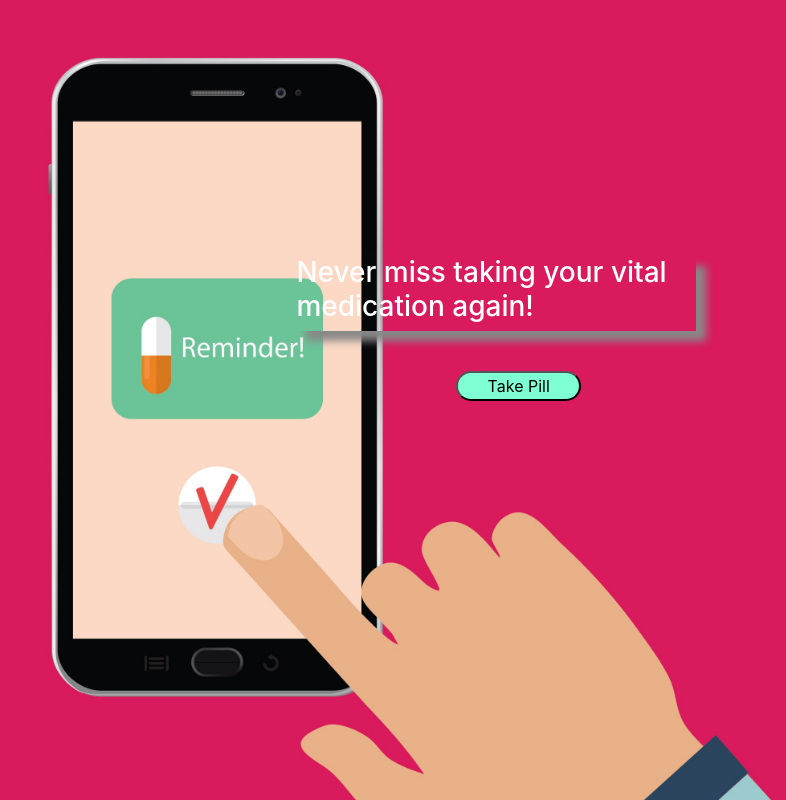
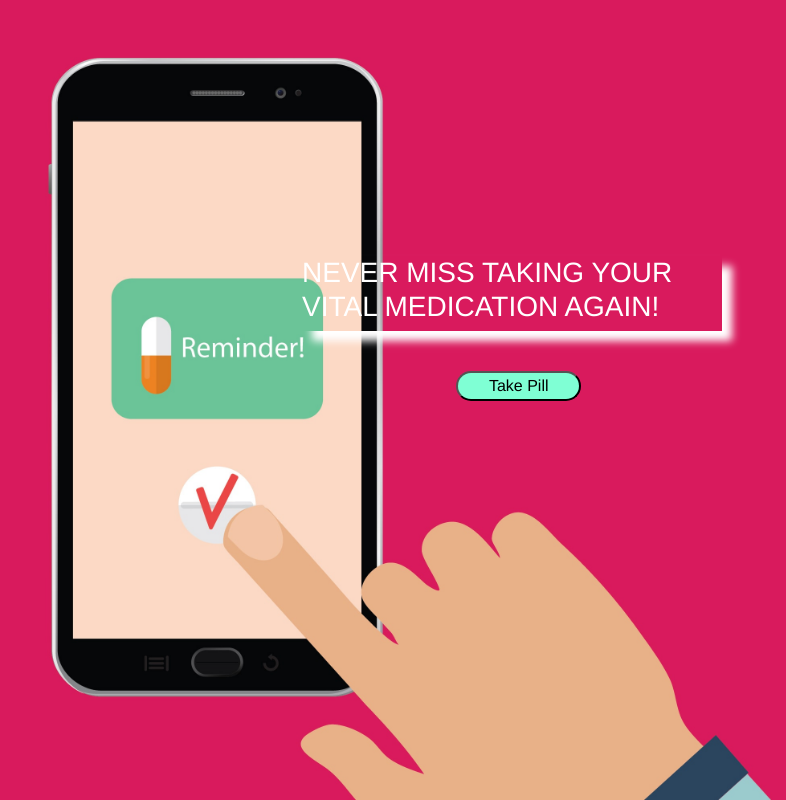
Before and after one commit to bcarrol2/pillTrackerWeb, a React (Create React App) app in the folder pilltracker/: page / in a window 1280 px wide. Shown: the whole page, without its empty margins (494-1280 px from the left). Built offline with nearby package versions, Linux system fonts and the light colour scheme.

Commit message:
landing text div changes & new font-family for body

```diff
--- a/pilltracker/src/App.css
+++ b/pilltracker/src/App.css
@@ -1,3 +1,8 @@
+body {
+  font-family: 'Franklin Gothic Medium', 'Arial Narrow', Arial, sans-serif;
+  text-transform: uppercase;
+}
+
 input {
   margin: 5px;
 }
@@ -23,13 +28,13 @@ input {
 
 .landing-page-text-container {
   float: right;
-  width: 400px;
+  width: 420px;
   color: white;
   /* border: 2px solid white; */
-  margin-right: 7%;
+  margin-right: 5%;
   margin-top: 20%;
   /* background-color: white; */
-  box-shadow: 10px 10px 8px #888888;
+  box-shadow: 10px 10px 8px #ffffff;
 }
 
 #landing-page-button {
```
